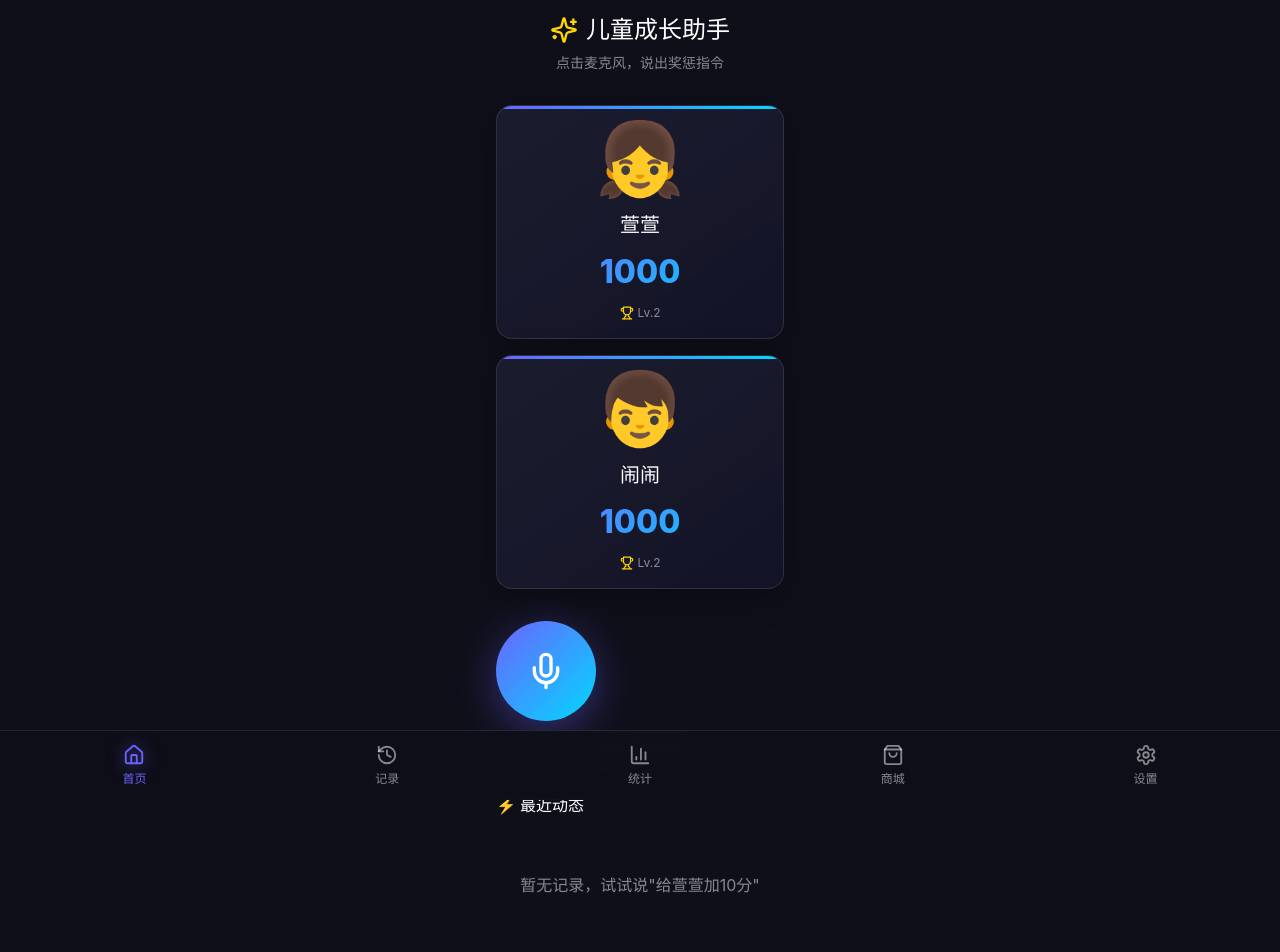
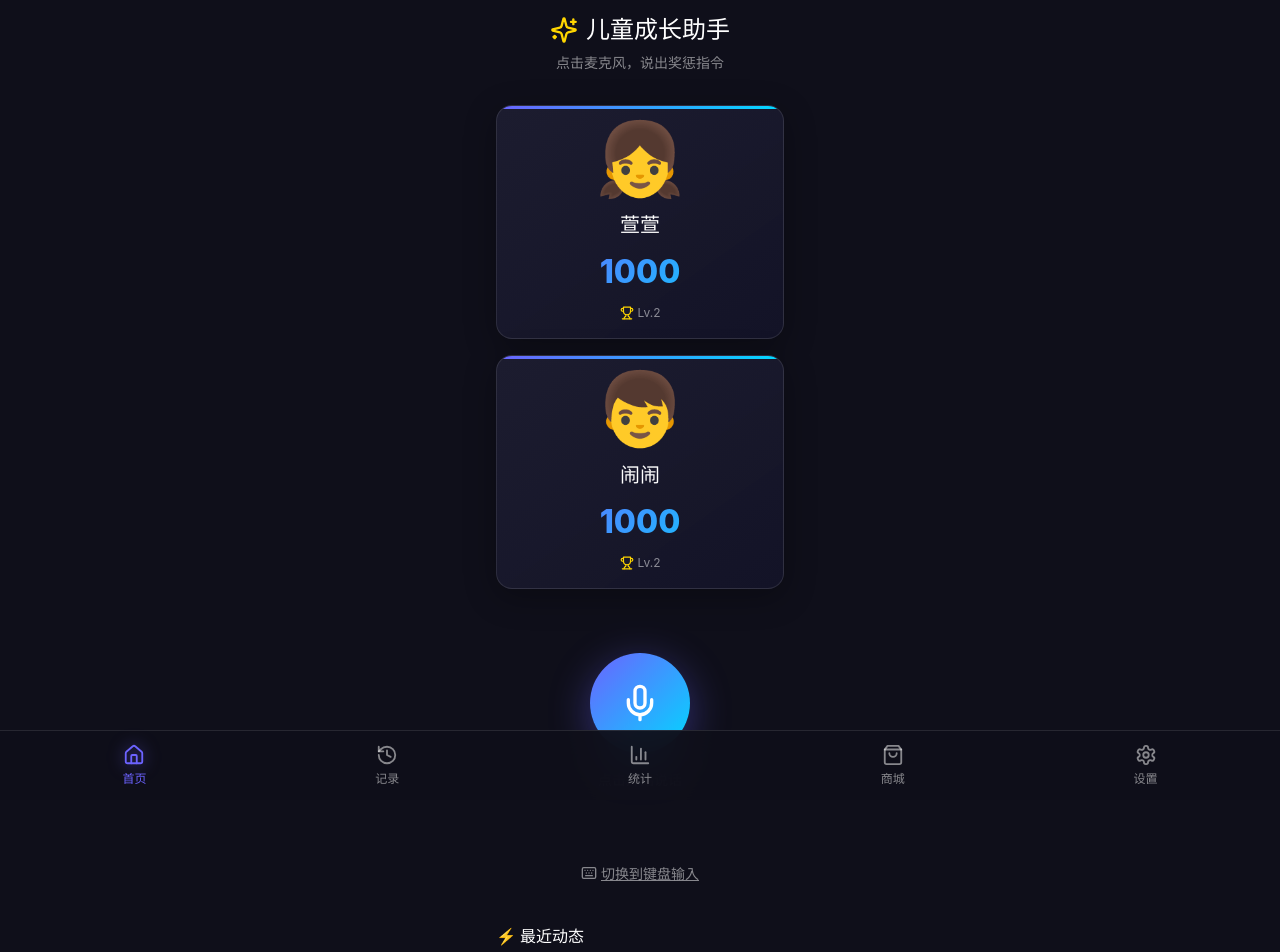
Before and after one commit to dai2dai1/-, a React (Vite) app: page / in a window 1280 px wide. Shown: the top 952 px of the page. Built offline with nearby package versions, Linux system fonts and the light colour scheme.

Commit message:
Feat: Add keyboard input mode and update Gradle repos

```diff
--- a/src/pages/Dashboard.jsx
+++ b/src/pages/Dashboard.jsx
@@ -3,11 +3,13 @@ import { useAppContext } from '../context/AppContext';
 import { parseCommand } from '../utils/speechParser';
 import VoiceCommandButton from '../components/VoiceCommandButton';
 import Avatar from '../components/Avatar';
-import { Trophy, Sparkles } from 'lucide-react';
+import { Trophy, Sparkles, Keyboard, X } from 'lucide-react';
 
 const Dashboard = () => {
     const { kids, addPoints, history } = useAppContext();
     const [lastAction, setLastAction] = useState(null);
+    const [showKeyboardInput, setShowKeyboardInput] = useState(false);
+    const [inputText, setInputText] = useState('');
 
     const handleVoiceCommand = (text) => {
         const result = parseCommand(text, kids);
@@ -72,8 +74,84 @@ const Dashboard = () => {
                 ))}
             </section>
 
-            {/* Voice Command */}
-            <VoiceCommandButton onCommand={handleVoiceCommand} />
+            {/* Voice Command & Text Input */}
+            <div style={{ display: 'flex', flexDirection: 'column', alignItems: 'center', gap: '1rem', margin: 'var(--spacing-xl) 0' }}>
+                {!showKeyboardInput ? (
+                    <>
+                        <VoiceCommandButton onCommand={handleVoiceCommand} />
+                        <button
+                            onClick={() => setShowKeyboardInput(true)}
+                            style={{
+                                background: 'transparent',
+                                border: 'none',
+                                color: 'var(--color-text-muted)',
+                                textDecoration: 'underline',
+                                cursor: 'pointer',
+                                fontSize: 'var(--font-size-sm)',
+                                display: 'flex',
+                                alignItems: 'center',
+                                gap: '4px'
+                            }}
+                        >
+                            <Keyboard size={16} /> 切换到键盘输入
+                        </button>
+                    </>
+                ) : (
+                    <div className="card" style={{ width: '100%', maxWidth: '400px', padding: 'var(--spacing-md)' }}>
+                        <div style={{ display: 'flex', justifyContent: 'space-between', marginBottom: '8px' }}>
+                            <label style={{ fontWeight: 600 }}>手动输入指令</label>
+                            <button
+                                onClick={() => setShowKeyboardInput(false)}
+                                style={{ background: 'none', border: 'none', cursor: 'pointer', color: 'var(--color-text-muted)' }}
+                            >
+                                <X size={18} />
+                            </button>
+                        </div>
+                        <textarea
+                            value={inputText}
+                            onChange={(e) => setInputText(e.target.value)}
+                            placeholder="输入如：给萱萱加10分，因为帮妈妈做家务"
+                            style={{
+                                width: '100%',
+                                height: '80px',
+                                padding: '10px',
+                                borderRadius: 'var(--radius-sm)',
+                                border: 'var(--glass-border)',
+                                background: 'var(--glass-bg)',
+                                color: 'var(--color-text-primary)',
+                                marginBottom: '10px',
+                                resize: 'none'
+                            }}
+                        />
+                        <div style={{ display: 'flex', justifyContent: 'flex-end', gap: '8px' }}>
+                            <button
+                                className="btn"
+                                onClick={() => {
+                                    // Use system voice input logic here? No, just text.
+                                    // Actually, focusing textarea on mobile brings up keyboard with mic.
+                                }}
+                                style={{ visibility: 'hidden' }} // Placeholder
+                            >
+                            </button>
+                            <button
+                                className="btn btn-primary"
+                                onClick={() => {
+                                    if (inputText.trim()) {
+                                        handleVoiceCommand(inputText);
+                                        setInputText('');
+                                    }
+                                }}
+                                disabled={!inputText.trim()}
+                            >
+                                发送指令
+                            </button>
+                        </div>
+                        <p style={{ fontSize: 'var(--font-size-xs)', color: 'var(--color-text-muted)', marginTop: '8px' }}>
+                            💡 提示：点击输入框，使用键盘上的麦克风图标也可以语音输入哦！
+                        </p>
+                    </div>
+                )}
+            </div>
 
             {/* Feedback Message */}
             {lastAction && (
```
Also changed, not shown: 1 other file (tests, documents, lock files or other folders).
